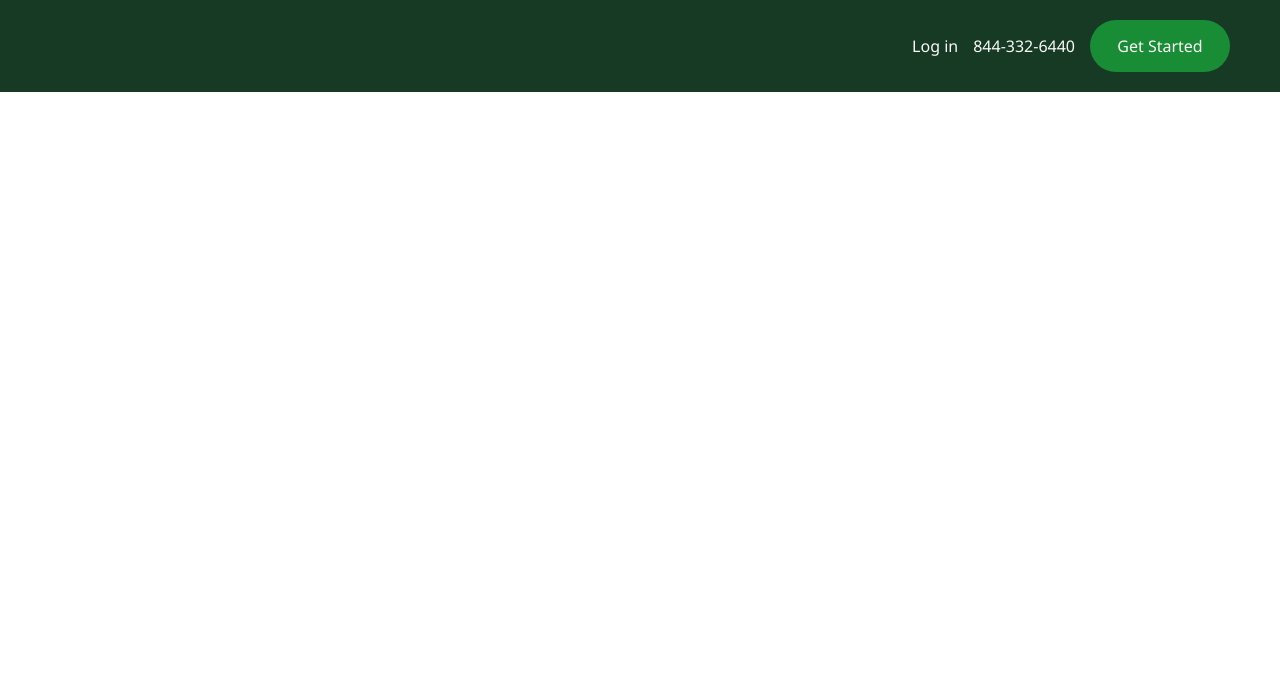
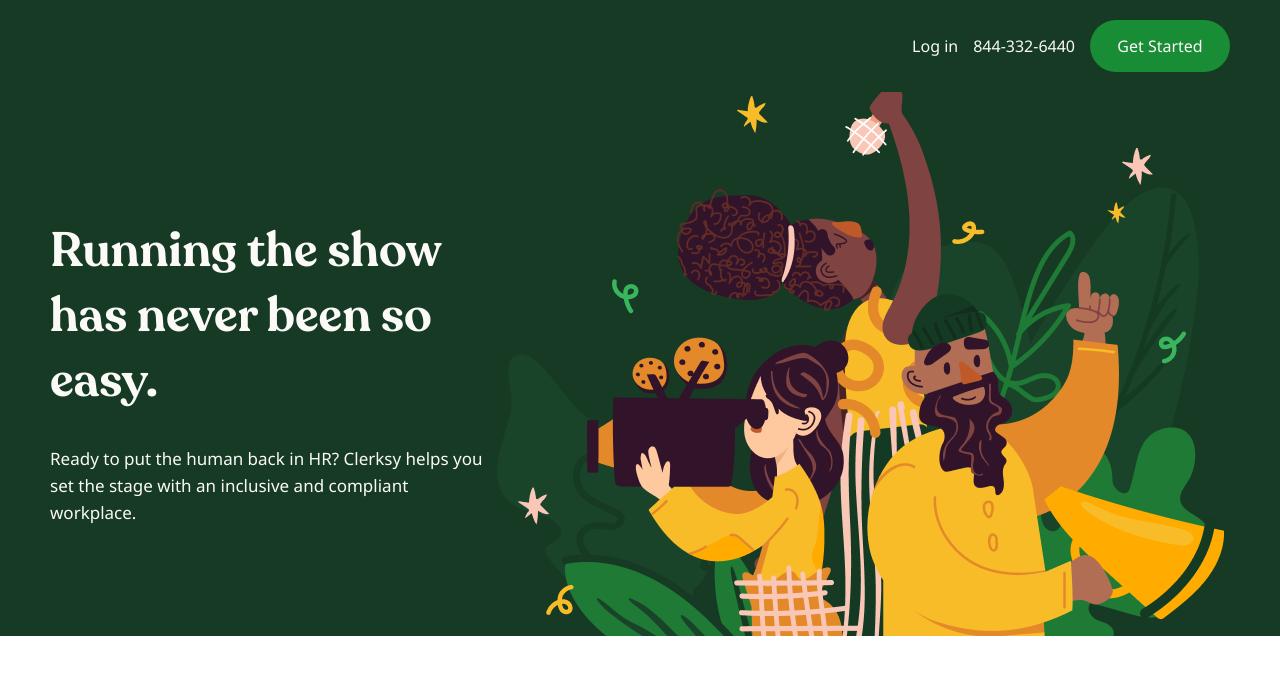
Before and after one commit to Merfy1/Cherksy, a plain HTML site: page index.html in a window 1280 px wide. Drawn offline with Linux system fonts and the light colour scheme.

Commit message:
create: header-main

```diff
--- a/index.html
+++ b/index.html
@@ -21,6 +21,13 @@
                     <button class="header-start">Get Started</button>
                 </div>
             </div>
+            <div class="header-main">
+                <div class="header-text">
+                    <h1 class="header-title">Running the show has never been so easy.</h1>
+                    <p class="header-sub_title">Ready to put the human back in HR? Clerksy helps you set the stage with an inclusive and compliant workplace.</p>
+                </div>
+                <img src="img/HeaderPhoto.png" alt="" class="header-photo">
+            </div>
         </div>
     </header>
 </body>
--- a/sass/_header.sass
+++ b/sass/_header.sass
@@ -4,8 +4,8 @@
 
 .header
     background-color: #163A24
-    padding: 20px 0 20px
     &-nav
+        padding: 20px 0 20px
         display: flex
         align-items: center
         justify-content: space-between
@@ -35,3 +35,17 @@
         font-family: "Noto Sans", sans-serif
         font-weight: 400
         font-size: 16px
+    &-main
+        display: flex
+        align-items: center
+    &-title
+        font-family: "Recoleta", sans-serif
+        font-weight: 600
+        font-size: 48px
+        color: #FBFAF7
+    &-sub_title
+        color: #FBFAF7
+        font-family: "Noto Sans", sans-serif
+        font-weight: 400
+        font-size: 17px
+        line-height: 27px
```
Also changed, not shown: css/style.css, img/HeaderPhoto.png (added), 1 other file.
